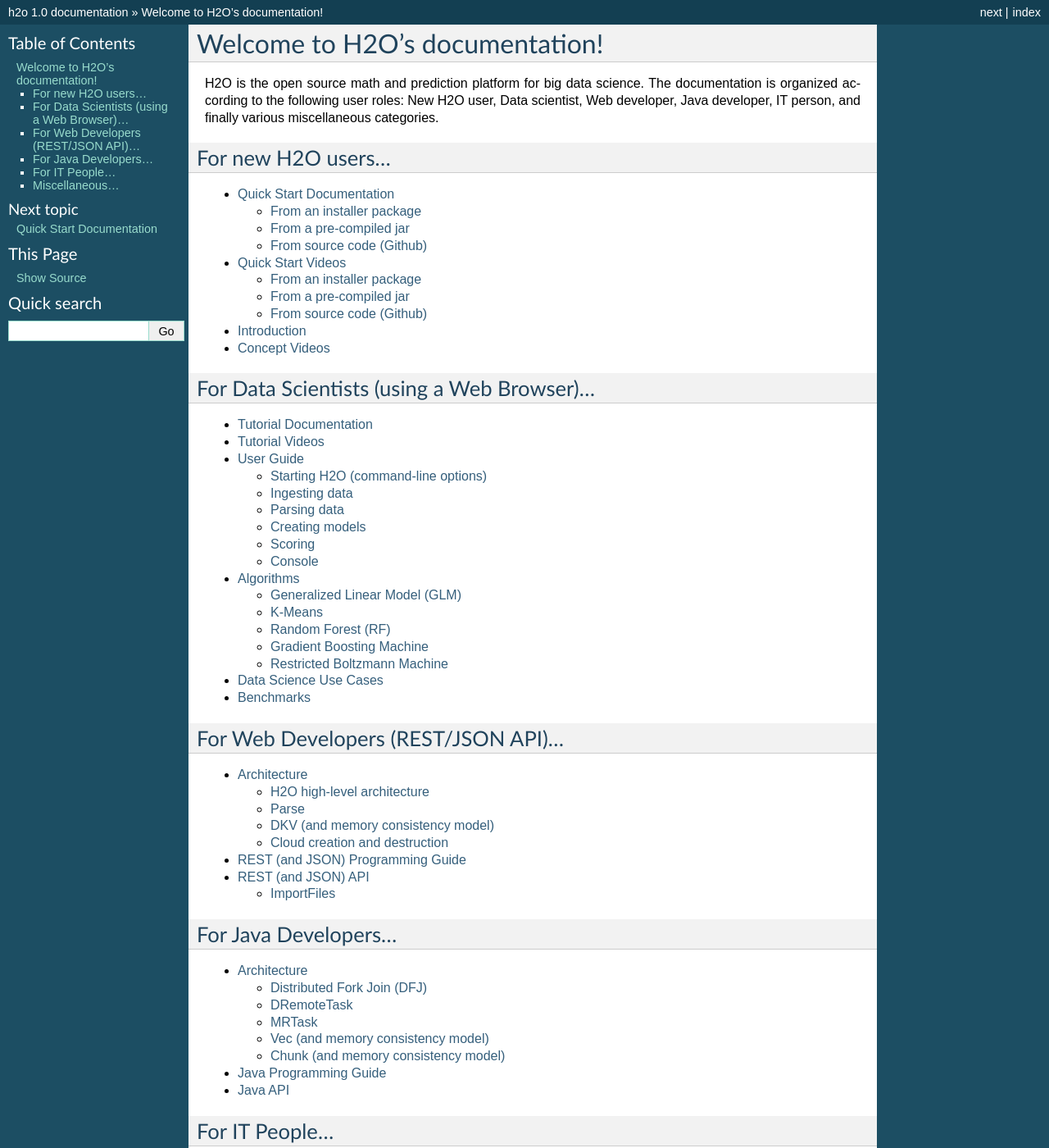
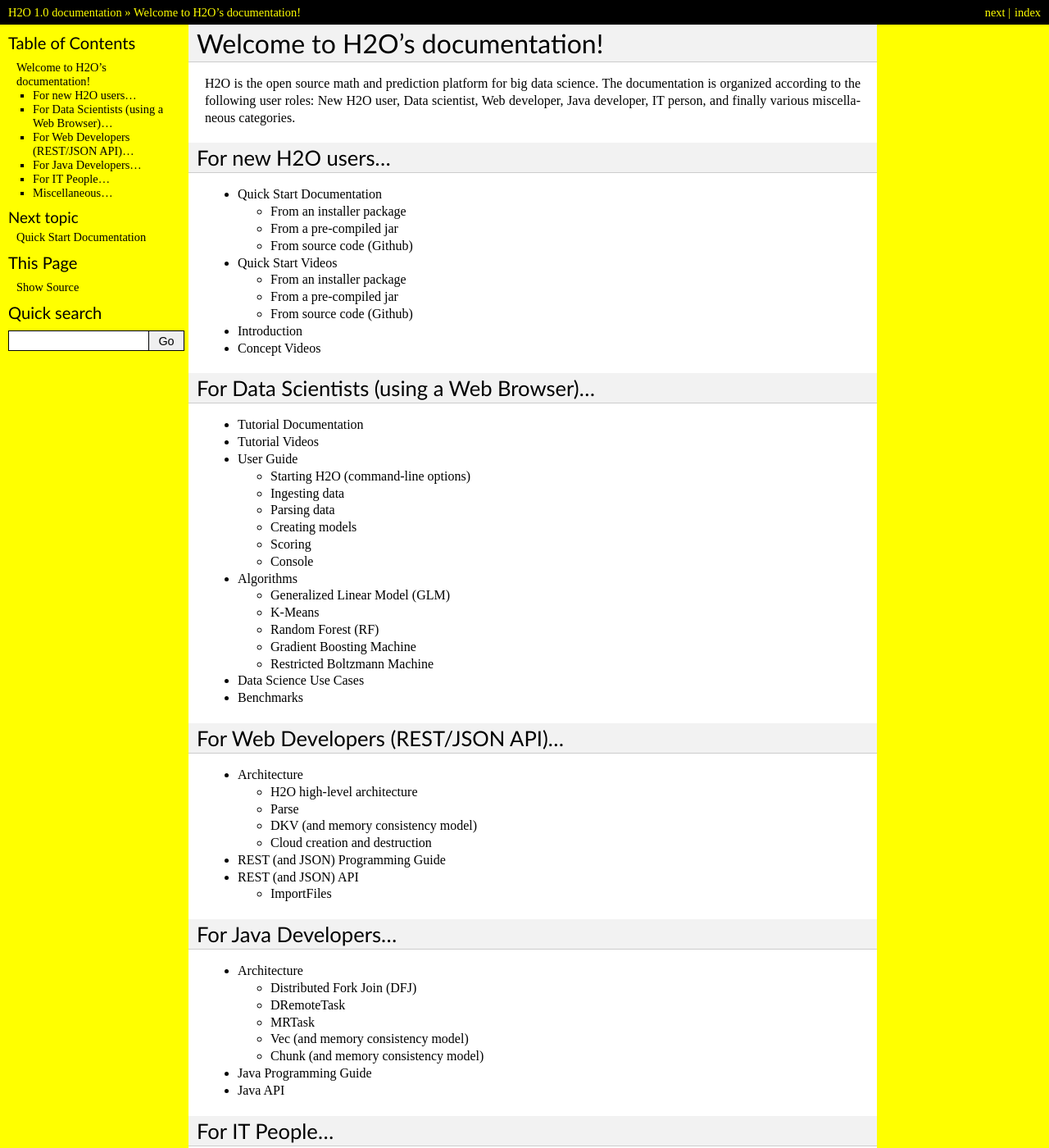
Before and after one commit to devinshields/h2odocs, a Sphinx documentation site: the page built from source/index.rst, in a window 1280 px wide and 1400 px high. Shown: the whole window at 82% size. Built offline with Sphinx 7.4.7, drawn with Linux system fonts in a browser that asks for light colours; formulas are drawn with MathJax 3; some of the changed text lies outside the part shown.

Commit message:
water colors, to theme

```diff
--- a/source/conf.py
+++ b/source/conf.py
@@ -33,6 +33,27 @@
 # The suffix of source filenames.
 source_suffix = '.rst'
 
+#themes
+html_theme = "default"
+html_theme_options = {
+    "footerbgcolor": "black",
+    "footertextcolor": "yellow",
+    "sidebarbgcolor": "yellow",
+    "sidebartextcolor": "black",
+    "sidebarlinkcolor": "black",
+    "stickysidebar":"true",
+    "relbarbgcolor": "black",
+    "relbartextcolor": "yellow",
+    "relbarlinkcolor": "yellow",
+    "headtextcolor":"black",
+    "headlinkcolor":"black",
+    "textcolor":"black",
+    "linkcolor":"black",
+    "codetextcolor":"black",
+    "bodyfont":"HelveticaNeue-Light",
+    "bgcolor":"white"
+}
+
 # The encoding of source files.
 #source_encoding = 'utf-8-sig'
 
@@ -40,7 +61,7 @@
 master_doc = 'index'
 
 # General information about the project.
-project = u'h2o'
+project = u'H2O'
 copyright = u'2013, 0xdata, Inc'
 
 # The version info for the project you're documenting, acts as replacement for
```
